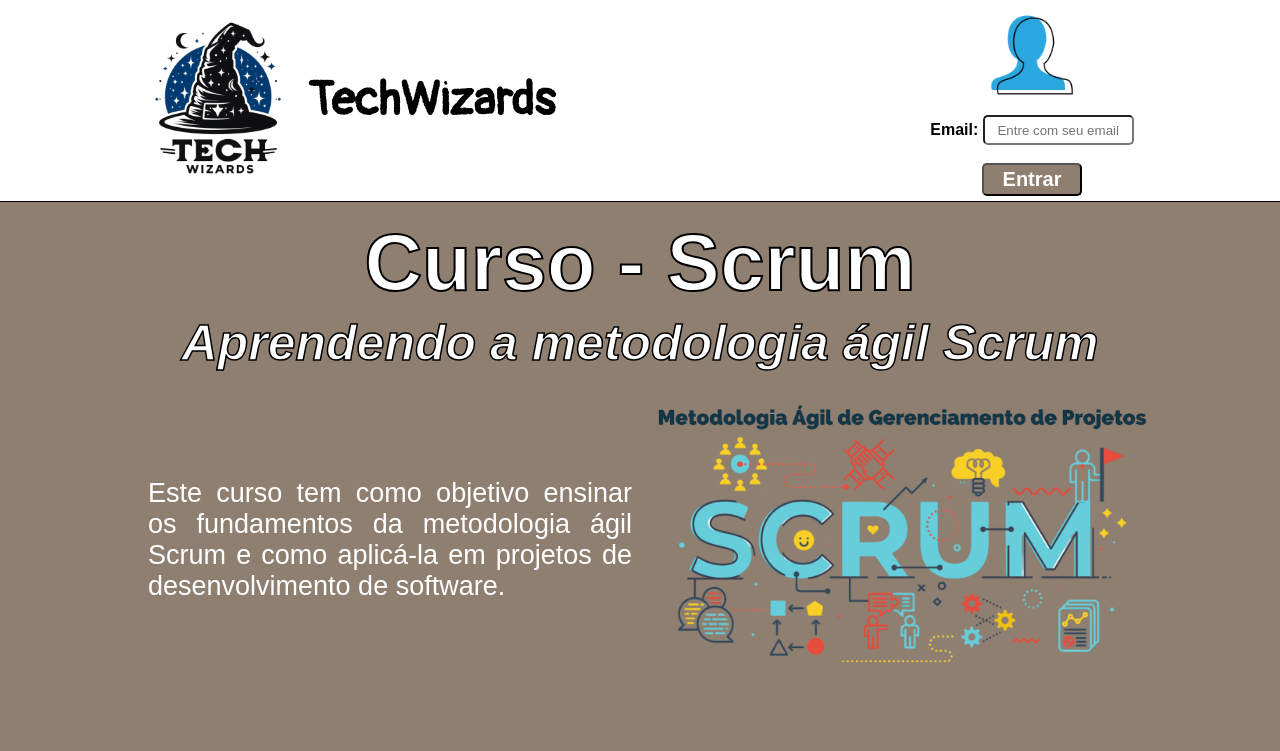
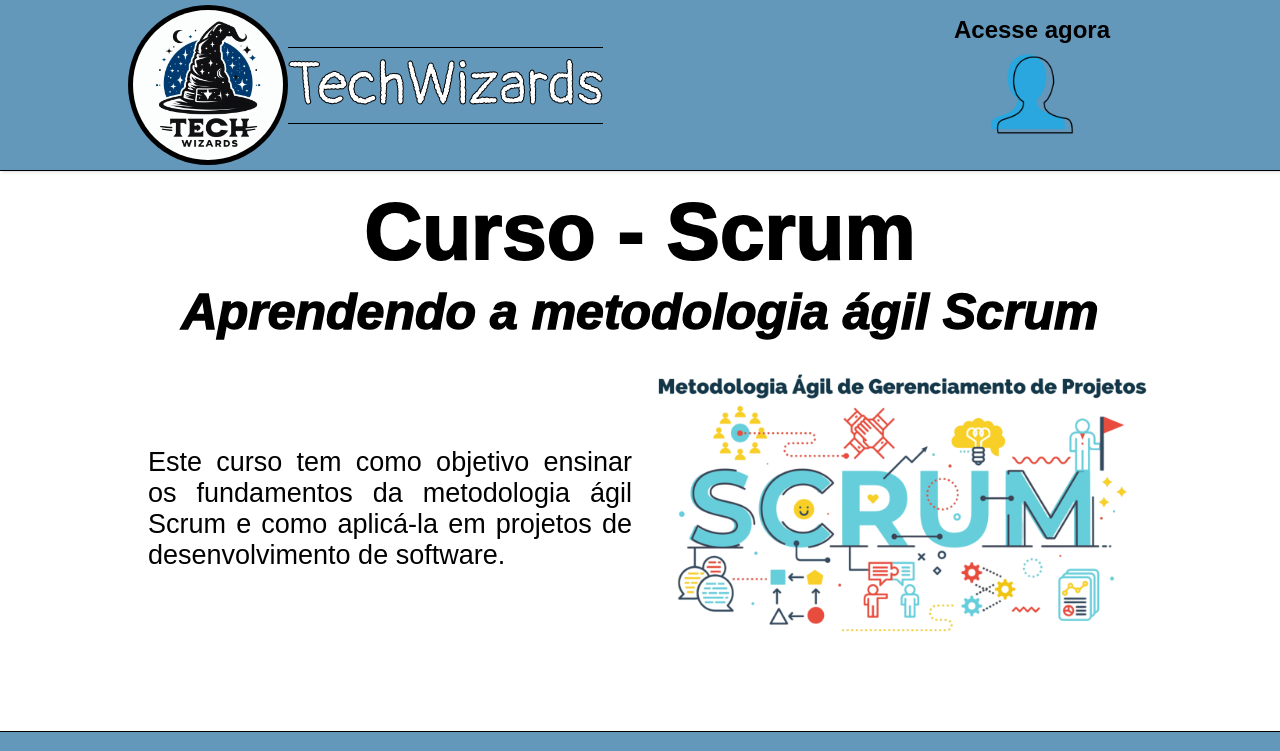
Before and after one commit to gmlebc/DSM-1, a plain HTML site: page html/index(homepage).html in a window 1280 px wide. Shown: the top 751 px of the page. Drawn offline with Linux system fonts and the light colour scheme.

Commit message:
Versão de teste com borda na logo e menu suspenso

```diff
--- a/css/style.css
+++ b/css/style.css
@@ -39,6 +39,7 @@ header, footer{
     box-shadow: rgba(0, 0, 0, 0.15) 1.95px 1.95px 2.6px;
     padding: 5px 0 5px 0;
     text-align: center;
+    background-color:#6498BB ;
 }
 main{
     width: 100%;
@@ -49,20 +50,26 @@ header .container{
     border-bottom: 1px  black;
 }
 .logo{
-    max-width: 240px;
+    max-width: 600px;
     display: flex;
     align-items: center;
-    justify-content:space-between;
+    justify-content:space-evenly;
+    z-index: 1;
 }
-.logo img{
+/* .logo img{
     width: 180px;
-}
+} */
 .logo p{
-    color: black;
-    font-size: 47px;
+    color: #fff;
+    font-size: 60px;
     text-align: left;
-    font-weight: bold;
+
     font-family: "Pangolin", cursive;
+    border-top: 1px solid black;
+    border-bottom: 1px solid black;
+    -webkit-text-stroke-width: 1px; /* Largura da borda */
+    -webkit-text-stroke-color: black;
+
 }
 .entraLogin{
     width: 240px ;
@@ -76,16 +83,17 @@ header .container{
     margin-bottom: 10px;
     align-items: center;
 }
-.login label{
+.login-form label{
     font-weight: 600;
 }
-.login .email{
+.login-form .email{
     width:151px;
     height: 30px;
     text-align: center;
     border-radius: 5px;
 }
 .button{
+    margin-top: 10px;
     text-align: center;
 
 }
@@ -93,14 +101,14 @@ header .container{
     padding: 3px;
     width:100px;
     border-radius: 5px;
-    background-color: #8f7f71;
+    background-color:white ;
 }
 
 /*Estilos Corpo/Conteúdo*/
     /*Estilos comuns*/
 .homepage1, .homepage2{
     max-width: 100%;
-    background-color: #8f7f71;
+
     border-top: 1px solid black;
     border-bottom: 1px solid black;
 }
@@ -110,7 +118,7 @@ header .container{
     align-items: center;
 }
 .sobre-homepage h2, .sobre-homepage h3, .sobre-homepage p{
-    color: #fff;
+    color: black;
     border: 1px black;
 }
 .especial{
@@ -118,7 +126,7 @@ header .container{
     flex-direction: row;
     max-width: 1024px;
     height: 60%;
-    background-color: #8f7f71;
+
 }
 .especial .p{
     display: flex;
@@ -162,6 +170,7 @@ header .container{
 .separa-homepage{
 
     margin: auto 0;
+    background-color:#6498BB ;
 }
 .separa-homepage .container{
     height: 100px;
@@ -173,15 +182,16 @@ header .container{
 .separa-homepage p{
     font-size: 45px;
     font-weight: bold;
+    color: #fff;
 }
 .separa-homepage button{
     width: 200px;
     padding: 15px;
     border-radius: 15px;
-    background-color: #8f7f71;
+    background-color:#fff ;
 }
 button{
-    color:#fff;
+    color:black;
     font-size: 20px;
     font-weight: bold;
 }
@@ -204,8 +214,48 @@ button{
 
 }
 span{
-    color: black;
+    color: white;
     font-weight: bold;
     font-family: "Pangolin", cursive;
     font-size: 32px;
 }
+
+/*TESTE MENU SUSPENSO*/
+.entraLogin {
+    position: relative; /* Estabelece um contexto de posicionamento para o formulário de login */
+}
+
+.login-form {
+    display: none; /* Oculta o formulário por padrão */
+    position: absolute;
+    top: 100%; /* Alinha o formulário abaixo da imagem de entrada de login */
+    left: 0;
+    background-color: #ffffff;
+    padding: 15px;
+    border-radius: 5px;
+    border: 1px solid #ccc;
+    z-index: 1; /* Garante que o formulário esteja acima de outros elementos */
+}
+
+.entraLogin:hover .login-form {
+    display: block; /* Exibe o formulário quando o mouse está sobre a imagem de entrada de login */
+}
+.borda{
+    width: 160px;
+    height: 160px;
+
+    background: black;
+    border-radius: 100%;
+
+    display: flex;
+    align-items: center;
+    justify-content: center;
+    z-index: -1;
+
+    /* para criar borda gradiente em IMG (onde não se pode aplicar o ::before diretamente no elemento img), cria-se uma nova div */
+}
+.logo img{
+    border-radius: 80%;
+    width: 150px;
+    height: 150px;
+}
--- a/html/index(homepage).html
+++ b/html/index(homepage).html
@@ -16,20 +16,22 @@
         <div class="container">
             <div class="logo" id="Homepage">
                 <a href="index.html">
-                    <img src="../assets/logosemfundo.png" alt="Logo_TechWizards">
+                    <div class="borda">
+                        <img src="../assets/Logo_TechWizards_Final.png" alt="Logo_TechWizards">
+                    </div>
                 </a>
                 <p>TechWizards</p>
             </div>
             <div class="entraLogin">
-                <img src="../assets/perfil.webp" alt="Imagem do Pefil" >
-                <div class="login">
+                <h2>Acesse agora</h2>
+                <img src="../assets/perfil.webp" alt="Imagem do Pefil">
+                <div class="login-form">
                     <form>
                         <label>Email:</label>
                         <input class="email" type="text" name="email" required placeholder="Entre com seu email"/>
                         <br>
+                        <div class="button"><button class="texto-botao">Entrar</button></div>
                     </form>
-                    <br>
-                    <div class="button"><button class="texto-botao">Entrar</button></div>
                 </div>
             </div>
         </div>
```
